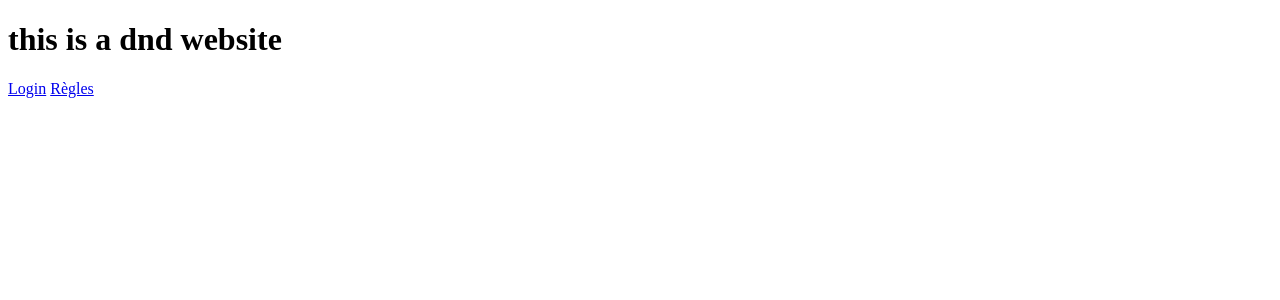
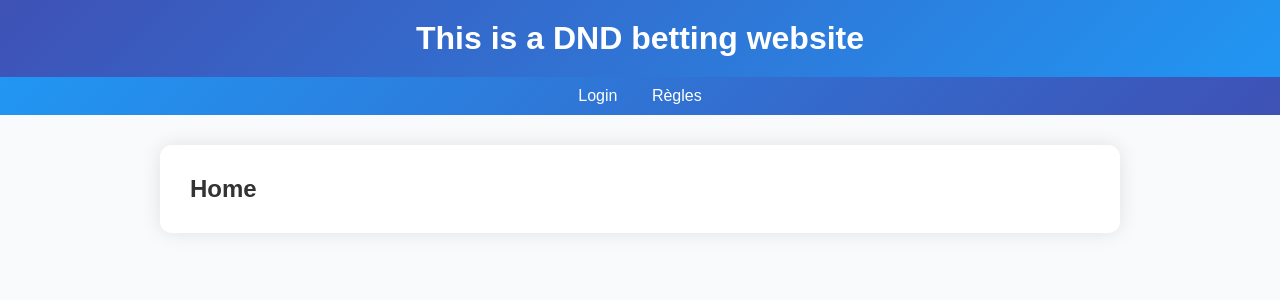
Before and after one commit to Wyvelk/djangoEval, a Django app: page /home in a window 1280 px wide. Shown: the top 300 px of the page. Run offline with Django 5.2, Linux system fonts and the light colour scheme.

Commit message:
cool style and static

```diff
--- a/dnd/templates/home.html
+++ b/dnd/templates/home.html
@@ -1,23 +1,10 @@
-<!DOCTYPE html>
-<html lang="fr">
+{% extends "master.html" %}
 
-<head>
-    <meta charset="UTF-8">
-    <meta name="viewport" content="width=device-width, initial-scale=1.0">
-    <title>DND</title>
+{% block title %}
+Home
+{% endblock %}
 
-</head>
-
-<body>
-    <header>
-        <h1>this is a dnd website</h1>
-    </header>
-    <nav>
-        <a href="{% url 'authView' %}">Login</a>
-        <a href="#">Règles</a>
-    </nav>
-
-
-</body>
-
-</html>
+{% block content %}
+<h2>Home</h2>
+<!-- Your home page content here -->
+{% endblock %}
--- /dev/null
+++ b/dnd/templates/master.html
@@ -0,0 +1,24 @@
+{% load static %}
+<!DOCTYPE html>
+<html>
+
+<head>
+    <title>{% block title %}{% endblock %}</title>
+    <link rel="stylesheet" href="{% static 'styles.css' %}">
+</head>
+
+<body>
+    <header>
+        <h1>This is a DND betting website</h1>
+    </header>
+    <nav>
+        <a href="{% url 'authView' %}">Login</a>
+        <a href="#">Règles</a>
+    </nav>
+    <div class="container">
+        {% block content %}
+        {% endblock %}
+    </div>
+</body>
+
+</html>
--- a/evalDjango/settings.py
+++ b/evalDjango/settings.py
@@ -117,6 +117,9 @@ USE_TZ = True
 # https://docs.djangoproject.com/en/5.0/howto/static-files/
 
 STATIC_URL = 'static/'
+STATICFILES_DIRS = [
+    BASE_DIR / 'static'
+]
 
 # Default primary key field type
 # https://docs.djangoproject.com/en/5.0/ref/settings/#default-auto-field
--- /dev/null
+++ b/static/styles.css
@@ -0,0 +1,127 @@
+/* Reset default browser styles */
+body,
+html,
+h1,
+h2,
+p,
+ul,
+li,
+form,
+button {
+  margin: 0;
+  padding: 0;
+  box-sizing: border-box;
+}
+
+/* Body styling */
+body {
+  font-family: Arial, sans-serif;
+  background-color: #f9fafb; /* Light gray background */
+  color: #333;
+}
+
+/* Header styling */
+header {
+  background: linear-gradient(
+    135deg,
+    #3f51b5,
+    #2196f3
+  ); /* Gradient background */
+  color: #fff;
+  padding: 20px;
+  text-align: center;
+}
+
+header h1 {
+  font-size: 32px; /* Slightly larger font size */
+  margin: 0; /* Remove margin from the h1 */
+}
+
+/* Navigation styling */
+nav {
+  background: linear-gradient(
+    135deg,
+    #2196f3,
+    #3f51b5
+  ); /* Gradient background */
+  padding: 10px 0;
+  text-align: center;
+}
+
+nav a {
+  color: #fff;
+  text-decoration: none;
+  margin: 0 15px; /* Increased margin */
+}
+
+/* Main content styling */
+.container {
+  max-width: 900px; /* Wider container */
+  margin: 30px auto; /* Increased margin */
+  padding: 30px;
+  background-color: #fff;
+  border-radius: 12px; /* Rounder corners */
+  box-shadow: 0 0 20px rgba(0, 0, 0, 0.1); /* Slightly stronger shadow */
+}
+
+/* Form styling */
+form {
+  margin-top: 20px;
+}
+
+form label {
+  display: block;
+  margin-bottom: 10px; /* Increased margin */
+}
+
+form input[type="text"],
+form input[type="password"],
+form input[type="email"],
+form select,
+form textarea {
+  width: 100%;
+  padding: 12px; /* Increased padding */
+  margin-bottom: 15px; /* Increased margin */
+  border: 1px solid #ccc;
+  border-radius: 6px; /* Rounder corners */
+}
+
+form button {
+  background: linear-gradient(
+    135deg,
+    #3f51b5,
+    #2196f3
+  ); /* Gradient background */
+  color: #fff;
+  border: none;
+  padding: 12px 24px; /* Increased padding */
+  cursor: pointer;
+  border-radius: 6px; /* Rounder corners */
+}
+
+form button:hover {
+  background: linear-gradient(
+    135deg,
+    #2196f3,
+    #3f51b5
+  ); /* Gradient background */
+}
+
+form .helptext {
+  display: none;
+}
+
+/* Responsive adjustments */
+@media screen and (max-width: 768px) {
+  .container {
+    padding: 20px; /* Increased padding */
+  }
+
+  form input[type="text"],
+  form input[type="password"],
+  form input[type="email"],
+  form select,
+  form textarea {
+    width: calc(100% - 24px); /* Adjusted width */
+  }
+}
```
Also changed, not shown: dnd/templates/registration/login.html (+9 -0 lines), dnd/templates/registration/signup.html (+9 -1 lines).
